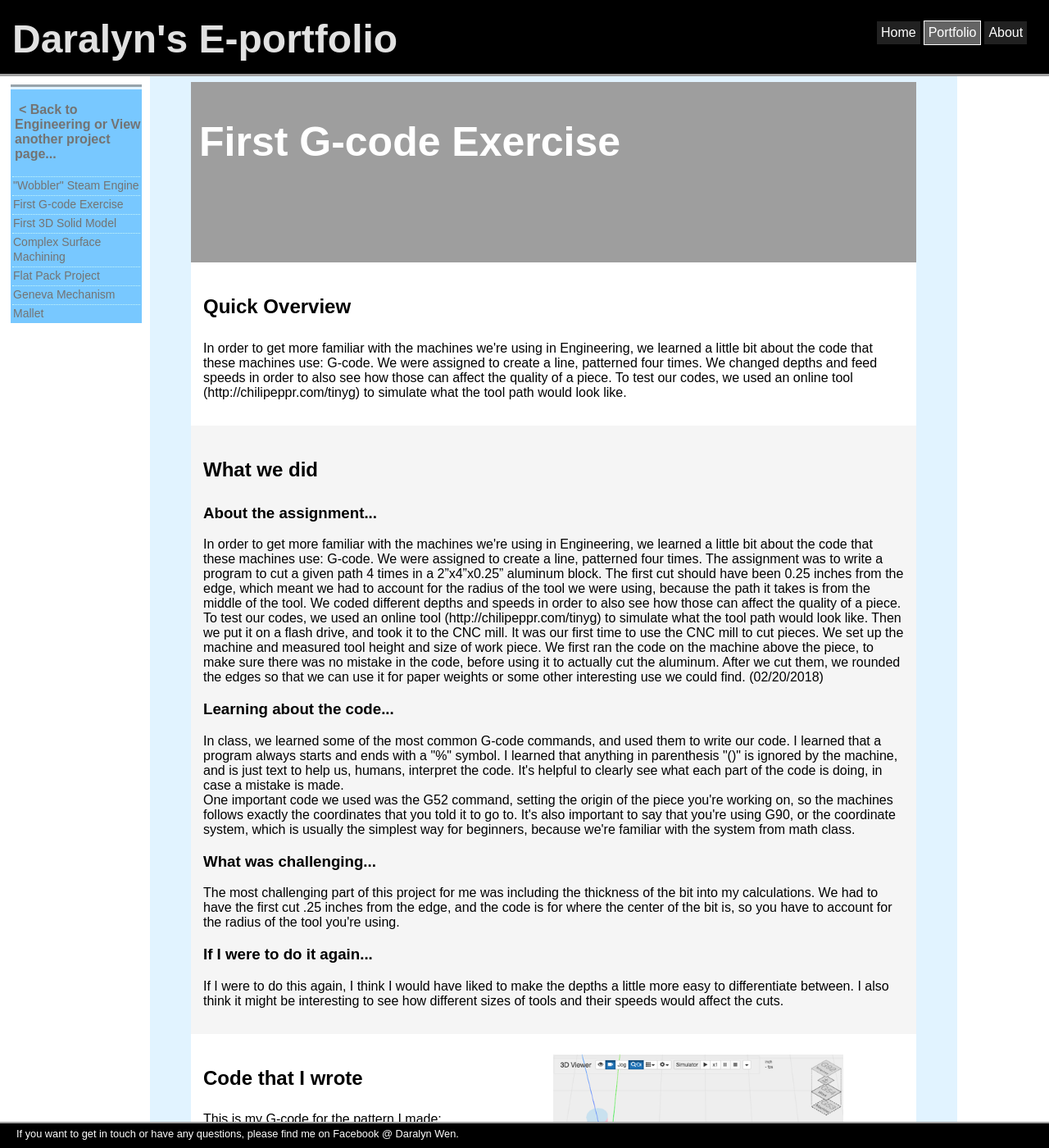
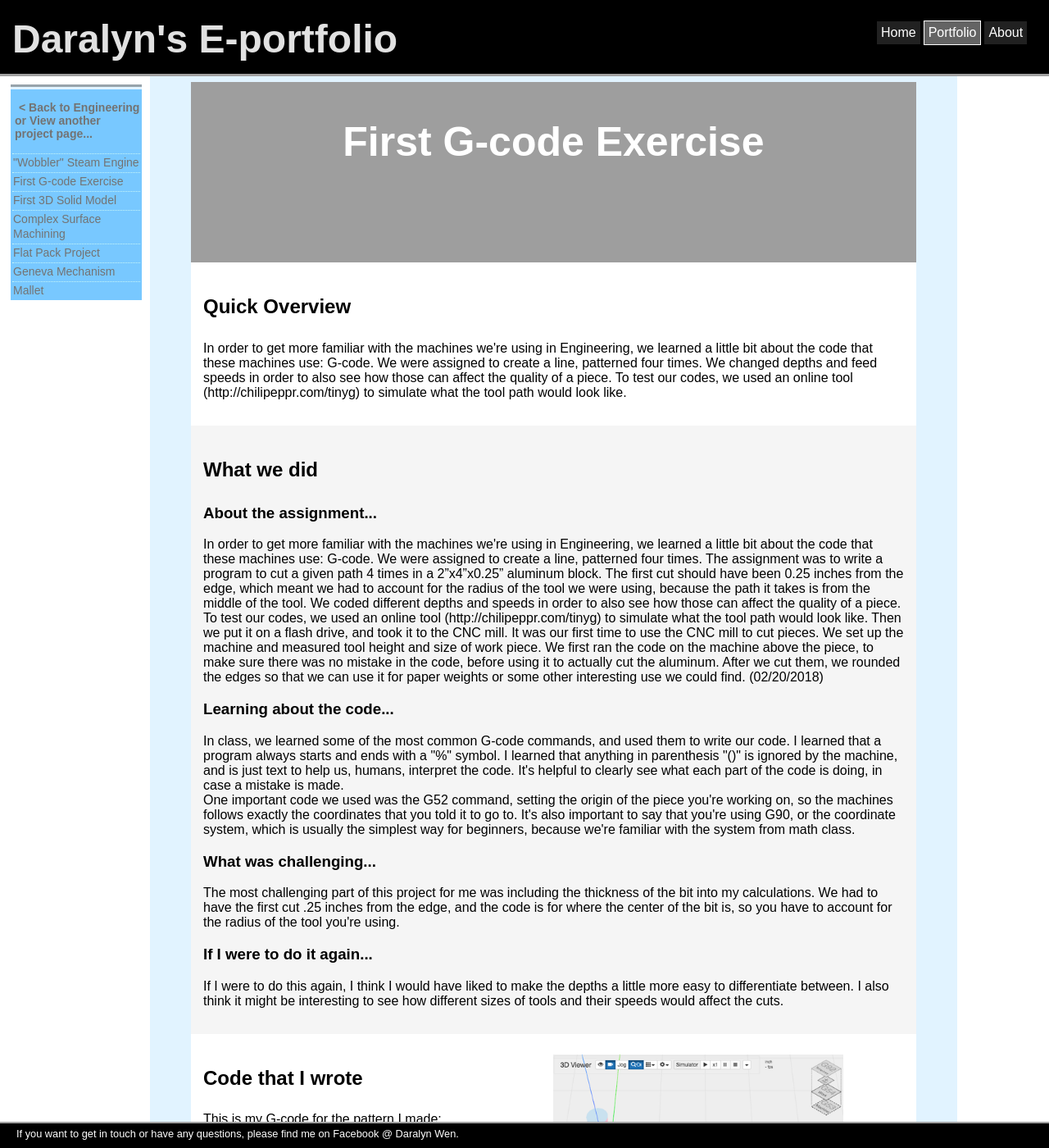
Before and after one commit to daralyn/daralyn.github.io, a Jekyll site: the page built from portfolio/engineering/first-g-code-exercise.html, in a window 1280 px wide and 1400 px high. Shown: the whole window at 82% size. Built offline with Jekyll 4.4.1, drawn with Linux system fonts in a browser that asks for light colours.

Commit message:
Update portfolio.css

```diff
--- a/css/portfolio.css
+++ b/css/portfolio.css
@@ -198,7 +198,7 @@ h3{
 }
 .sidebarheadlink{
 	font-family: 'Arial', 'Sans-Serif';
-	font-size: 16px;
+	font-size: 14px;
 	list-style-type: none;
 	color: rgb(115, 115, 115);
 	text-decoration: none;
@@ -207,7 +207,7 @@ h3{
 
 .sidelinkbig{
 	font-family: 'Arial', 'Sans-Serif';
-	font-size: 16px;
+	font-size: 14px;
 	list-style-type: none;
 	color: rgb(115, 115, 115);
 	text-decoration: none;
@@ -228,14 +228,14 @@ td.sidelinks{
 	background-repeat: no-repeat;
 	background-size: cover;
 	padding: 10px;
+	height: 200px;
 	overflow: auto;
-	height: 200px;
 }
 
 .projectheadtext{
 	color: rgb(255, 255, 255);
 	font-size: 50px;
-
+	text-align: center;
 }
 
 .sectionodd{
```
